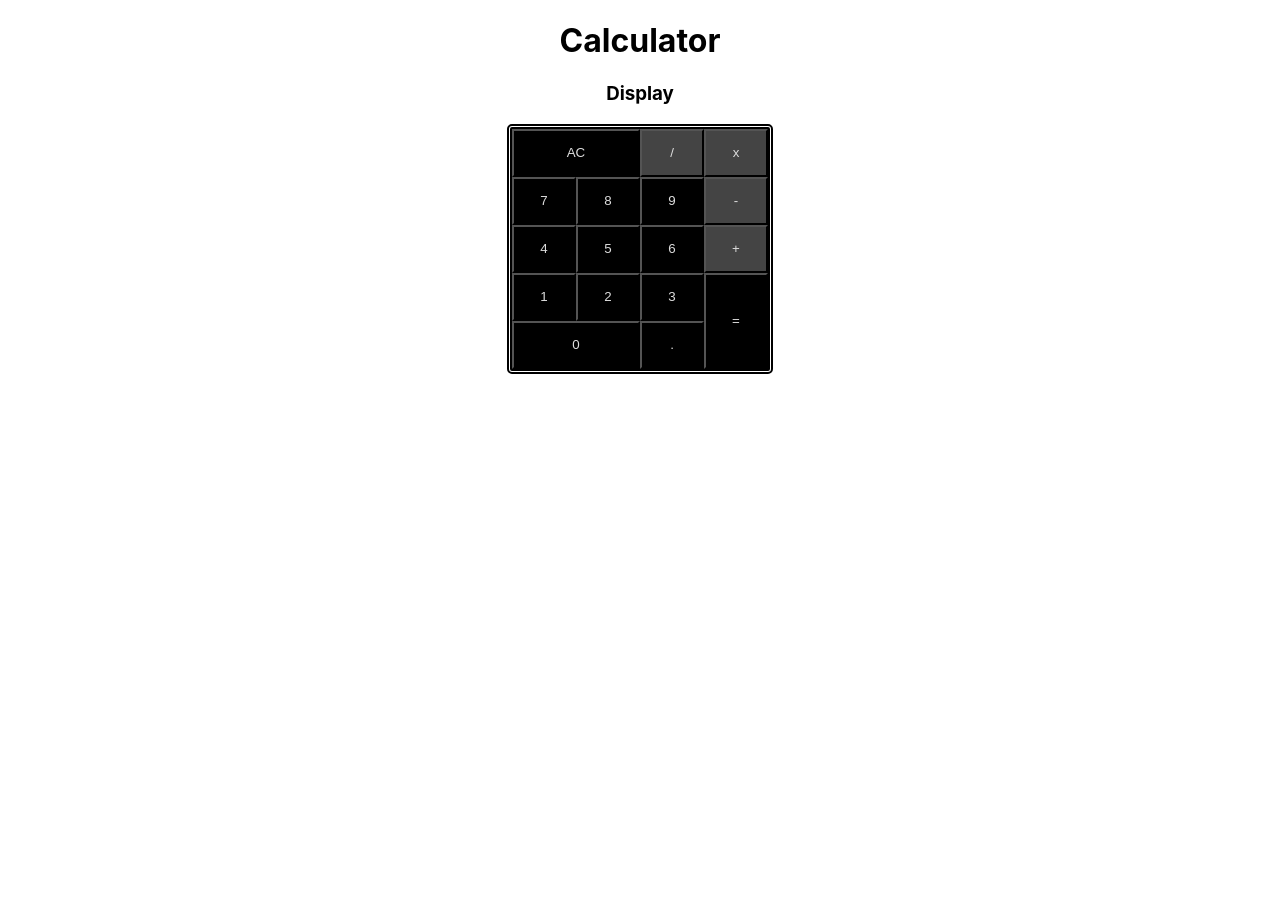
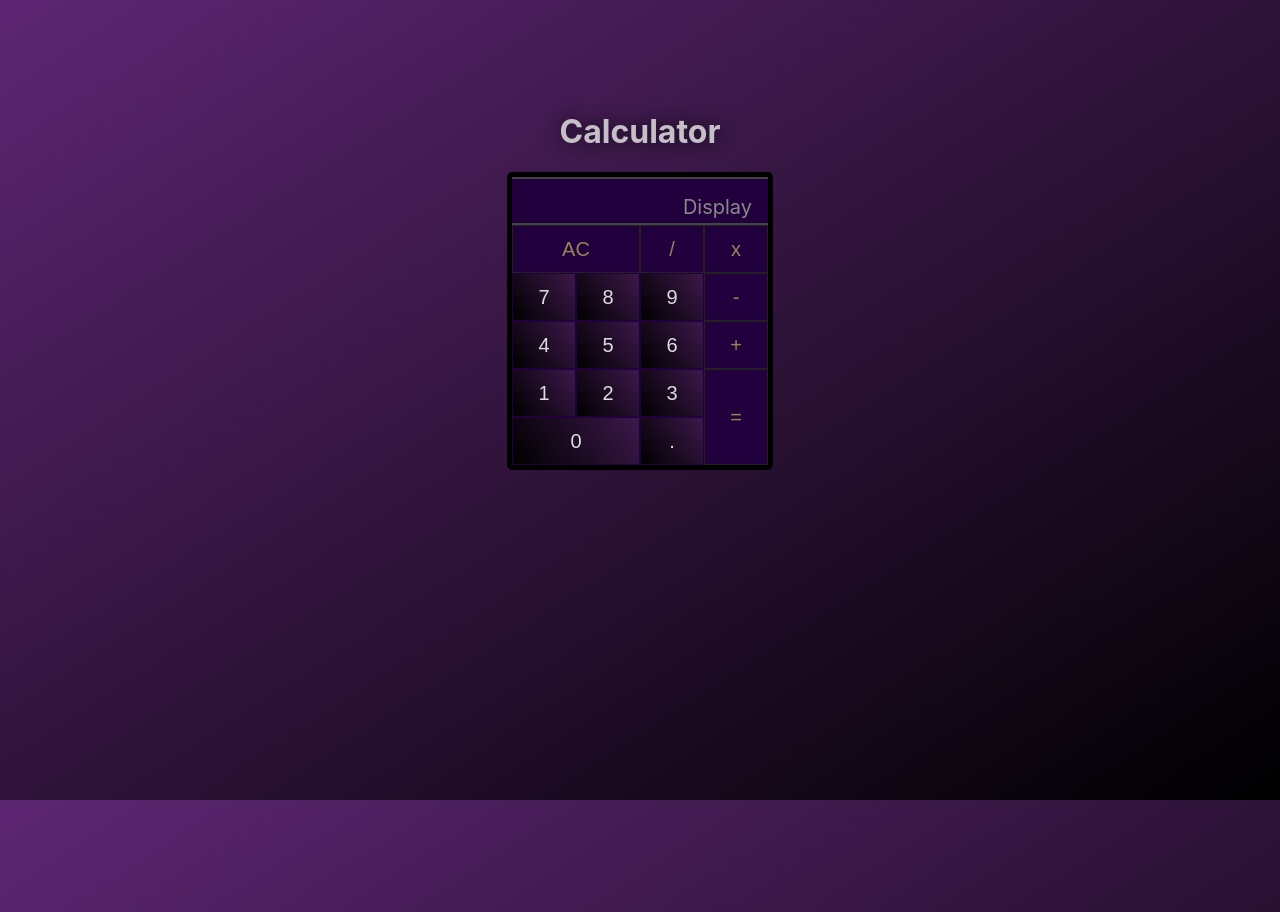
Before and after one commit to abhishekakade/calculator, a React (Create React App) app: page / in a window 1280 px wide. Before the commit the page ends 800 px from the top, so only its background shows below. Built offline with nearby package versions, Linux system fonts and the light colour scheme.

Commit message:
fix: layout updates

```diff
--- a/public/index.html
+++ b/public/index.html
@@ -22,7 +22,7 @@
       work correctly both with client-side routing and a non-root public URL.
       Learn how to configure a non-root public URL by running `npm run build`.
     -->
-    <title>React App</title>
+    <title>Calculator</title>
   </head>
   <body>
     <noscript>You need to enable JavaScript to run this app.</noscript>
--- a/src/App.css
+++ b/src/App.css
@@ -1,49 +1,98 @@
 .App {
   text-align: center;
+  margin-top: 7rem;
+}
+
+#app-title {
+  color: #dddddd;
+  text-shadow: 0 0 20px black;
+  opacity: 0.85;
 }
 
 #container {
   padding: 0;
   user-select: none;
-  border: 5px double black;
-  background: #444444;
+  border: 5px solid black;
   border-radius: 5px;
-  /* max-width: 300px; */
+  background: #000000;
+  /* background: linear-gradient(147deg, #5d2673, #000000); */
   margin: auto;
   display: grid;
   grid-gap: 0;
   grid-template-columns: repeat(4, 4rem);
-  grid-template-rows: repeat(5, 3rem);
+  grid-template-rows: repeat(6, 3rem);
   background-color: #fff;
-  color: #444;
   width: fit-content;
 }
 
 button {
+  font-size: 1.25rem;
   margin: 0;
+  /* opacity: 0.7; */
   /* height: 3rem; */
-  background-color: black;
+  /* background-color: transparent; */
+  background: linear-gradient(280deg, #5d2673, #000000);
+  background: linear-gradient(235deg, #3c184a, #000000);
   color: #dddddd;
+  outline: none;
+  border: 1px solid #22003d;
+  /* border: 0.5px solid #928458; */
+}
+
+#display {
+  grid-column: 1 / span 4;
+  grid-row: 1;
+  background: #22003d;
+  border-bottom: 2px solid #444444;
+  border-top: 2px solid #444444;
+  color: #888888;
+  text-align: right;
+  padding: 0.2rem 0.5rem 0.3rem 0.5rem;
+  padding: 1rem;
+  font-size: 1.25rem;
+  margin: 0;
 }
 
 #clear {
   grid-column: 1 / 3;
-  grid-row: 1;
+  grid-row: 2;
 }
 
 #wide-zero {
   grid-column: 1 / 3;
-  grid-row: 5;
+  grid-row: 6;
 }
 
 #equals {
   grid-column: 4;
-  grid-row: 4 / span 5;
+  grid-row: 5 / span 6;
+  /* background-color: #000000; */
+  background: #22003d;
+  color: #928458;
 }
 
 #divide,
 #multiply,
 #add,
-#subtract {
-  background: #444444;
+#subtract,
+#clear,
+#equals {
+  /* background: #444444; */
+  background: #22003d;
+  color: #928458;
+  border: 0.5px solid #928458;
+  border: 0.5px solid #222222;
 }
+
+#divide:active,
+#multiply:active,
+#add:active,
+#subtract:active,
+#clear:active,
+#equals:active {
+  border: 0.5px solid #555555;
+}
+
+button:active {
+  border: 1px solid #555555;
+}
--- a/src/App.js
+++ b/src/App.js
@@ -14,7 +14,7 @@ class App extends Component {
   render() {
     return (
       <div className="App">
-        <h1>Calculator</h1>
+        <h1 id="app-title">Calculator</h1>
         <Calculator />
       </div>
     );
--- a/src/Calculator.js
+++ b/src/Calculator.js
@@ -6,8 +6,8 @@ export default class Calculator extends Component {
       <div>
         <section>
           {/* <h2>Some Heading</h2> */}
-          <h3 id="display">Display</h3>
           <div id="container">
+            <span id="display">Display</span>
             <button id="clear">AC</button>
             <button className="operator" id="divide">
               /
--- a/src/index.css
+++ b/src/index.css
@@ -1,3 +1,8 @@
+html,
+body {
+  height: 100%;
+}
+
 body {
   margin: 0;
   padding: 0;
@@ -6,6 +11,9 @@ body {
     sans-serif;
   -webkit-font-smoothing: antialiased;
   -moz-osx-font-smoothing: grayscale;
+
+  /* background-image: linear-gradient(147deg, #923cb5 0%, #000000 74%); */
+  background: linear-gradient(147deg, #5d2673, #000000);
 }
 
 code {
```
